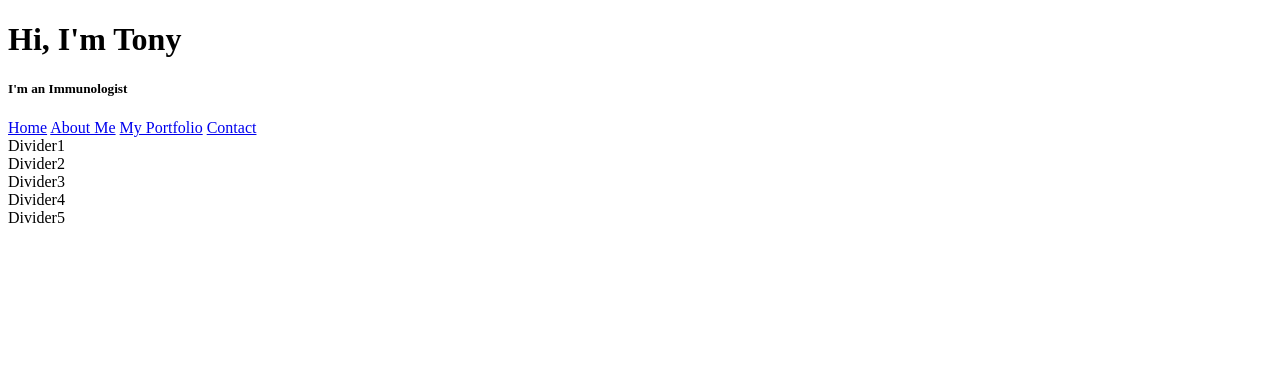
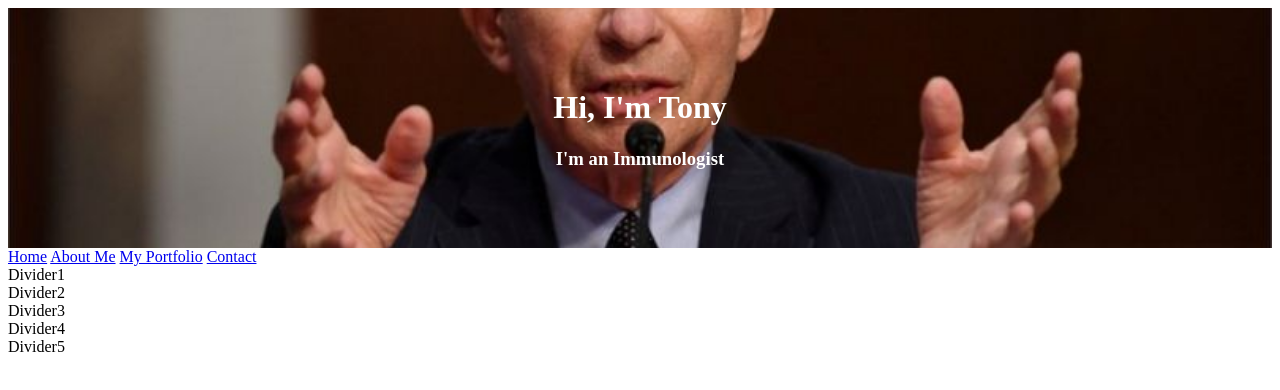
Before and after one commit to sendemina/lab-14-site, a plain HTML site: page index.html in a window 1280 px wide. Drawn offline with Linux system fonts and the light colour scheme.

Commit message:
+fauci picture, properties in css

```diff
--- a/index.html
+++ b/index.html
@@ -2,14 +2,14 @@
 <html lang="en" dir="ltr">
   <head>
     <meta charset="utf-8">
-    <title></title>
+    <title>My Home Page</title>
     <link rel="stylesheet" href="style.css">
   </head>
   <body>
     <div class="hero-image">
       <div class="hero-text">
         <h1>Hi, I'm Tony</h1>
-        <h5>I'm an Immunologist</h5>
+        <h3>I'm an Immunologist</h3>
       </div>
     </div>
     <div id="navbar">
--- a/style.css
+++ b/style.css
@@ -0,0 +1,27 @@
+/* universal properties */
+body, html
+{
+    height: 100%;
+}
+
+/* style the hero-image div */
+.hero-image
+{
+  background-image: url("fauci.v01.jpg");
+  height: 30%;
+  background-position: center;
+  background-repeat: no-repeat;
+  background-size: cover;
+  position: relative;
+}
+
+/* Center the text over the image*/
+.hero-text
+{
+  text-align: center;
+  position: absolute;
+  top: 50%;
+  left: 50%;
+  transform: translate(-50%, -50%);
+  color: white;
+}
```
Also changed, not shown: fauci.v01.jpg (added).
